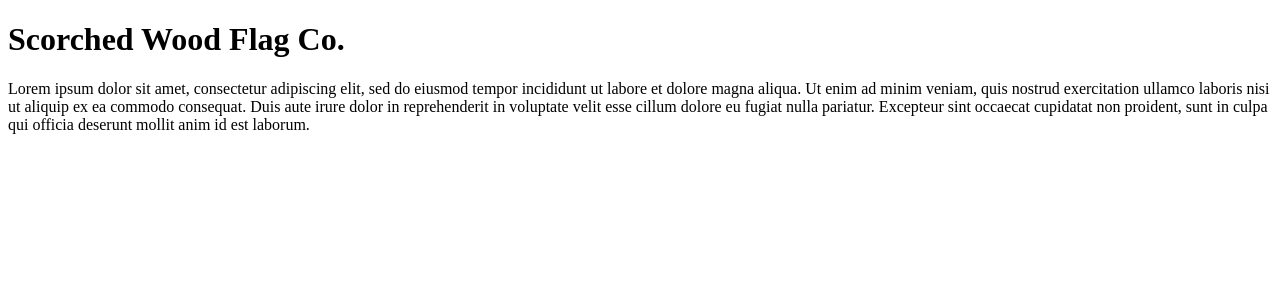
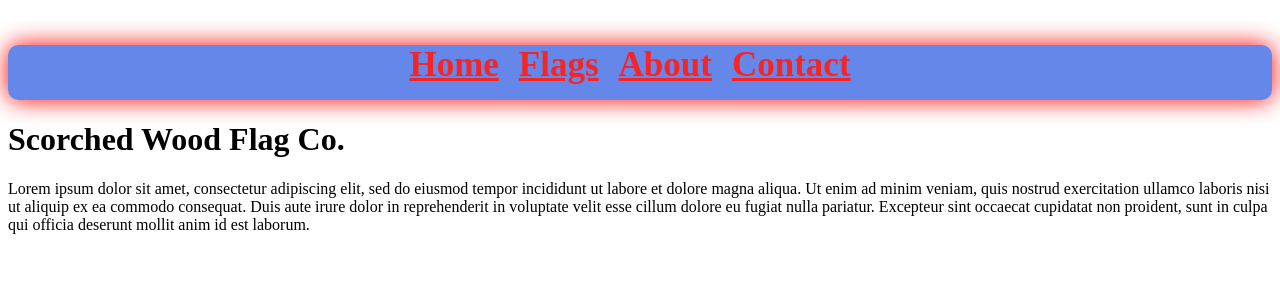
Before and after one commit to TravisExline/flag-company-site, a React (Create React App) app: page /about in a window 1280 px wide. Shown: the top 300 px of the page. Built offline with nearby package versions, Linux system fonts and the light colour scheme.

Commit message:
added contact page skeleton

```diff
--- a/src/components/NavBar.js
+++ b/src/components/NavBar.js
@@ -14,7 +14,12 @@ const NavBar = () =>
         </NavLink>
         <NavLink className='about-link'
             to='/about'
-            exact>About</NavLink>
+            exact>About
+        </NavLink>
+        <NavLink className='contact-link'
+            to='/contact'
+            exact>Contact
+        </NavLink>
     </div>
 
 export default NavBar
--- a/src/containers/AboutMePage.js
+++ b/src/containers/AboutMePage.js
@@ -1,9 +1,11 @@
 import React from 'react'
+import NavBar from '../components/NavBar'
 
 class AboutMePage extends React.Component {
     render() {
         return (
             <div>
+                <NavBar />
                 <h1 className="about-header">Scorched Wood Flag Co.</h1>
                 <p className="about-content"> Lorem ipsum dolor sit amet, consectetur adipiscing elit, sed do eiusmod tempor incididunt ut labore et dolore magna aliqua.
                     Ut enim ad minim veniam, quis nostrud exercitation ullamco laboris nisi ut aliquip ex ea commodo consequat.
--- /dev/null
+++ b/src/containers/ContactPage.js
@@ -0,0 +1,15 @@
+import React from 'react'
+import NavBar from '../components/NavBar'
+
+class ContactPage extends React.Component {
+    render() {
+        return (
+            <div>
+                <NavBar />
+                <p>Contact Page</p>
+            </div>
+        )
+    }
+}
+
+export default ContactPage
--- a/src/index.js
+++ b/src/index.js
@@ -4,6 +4,7 @@ import { BrowserRouter as Router, Route } from 'react-router-dom';
 import App from './App';
 import FlagsPage from './containers/FlagsPage'
 import AboutMePage from './containers/AboutMePage'
+import ContactPage from './containers/ContactPage'
 import * as serviceWorker from './serviceWorker';
 
 
@@ -13,6 +14,7 @@ ReactDOM.render(
           <Route exact path='/' component={App} />
           <Route exact path='/flags' component={FlagsPage} />
           <Route exact path='/about' component={AboutMePage} />
+          <Route exact path='/contact' component={ContactPage} />
         </div>
       </Router>,
 
--- a/src/style/NavBar.css
+++ b/src/style/NavBar.css
@@ -8,7 +8,7 @@
     background-color: rgba(15, 67, 223, 0.637);
 }
 
-.landing-link, .flags-link, .about-link {
+.landing-link, .flags-link, .about-link, .contact-link {
     margin-right: 20px;
     font-size: 35px;
     font-weight: bold;
```
